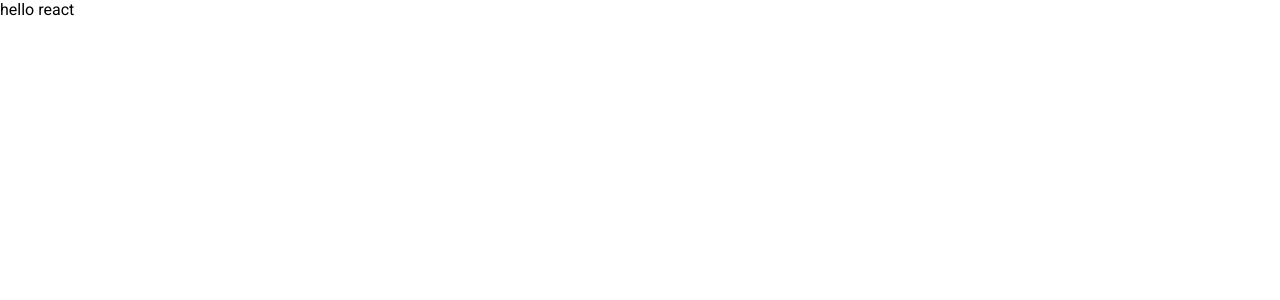
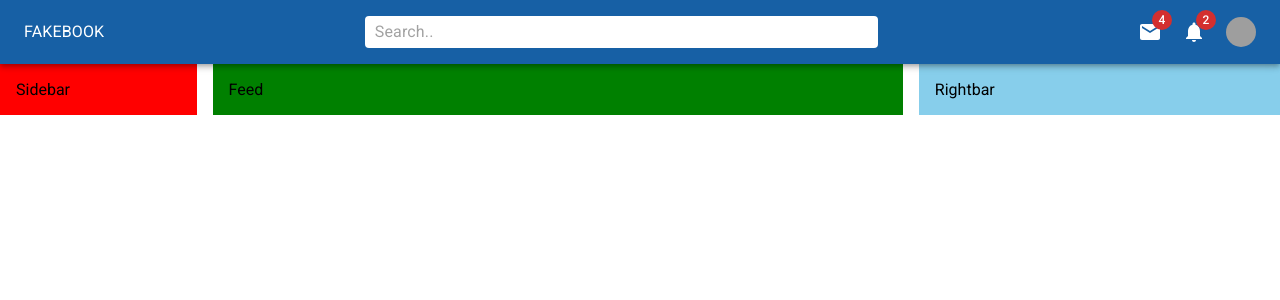
Before and after one commit to ashishpawar517/facebook-clone-react, a React (Create React App) app: page / in a window 1280 px wide. Shown: the top 300 px of the page. Built offline with nearby package versions, Linux system fonts and the light colour scheme; grey boxes are pictures that could not be loaded.

Commit message:
Navbar completed"

```diff
--- a/src/App.js
+++ b/src/App.js
@@ -1,10 +1,20 @@
+import Sidebar from "./components/Sidebar";
+import Feed from "./components/Feed";
+import RightBar from "./components/Rightbar";
+import {Box, Stack} from "@mui/material";
+import FacebookNavBar from "./components/FacebookNavBar";
 
 function App() {
-  return (
-    <div className="App">
-  hello react
-    </div>
-  );
+    return (
+        <Box>
+            <FacebookNavBar/>
+            <Stack direction="row" spacing={2} justifyContent='space-between'>
+                <Sidebar/>
+                <Feed/>
+                <RightBar/>
+            </Stack>
+        </Box>
+    );
 }
 
 export default App;
--- /dev/null
+++ b/src/components/FacebookNavBar.jsx
@@ -0,0 +1,92 @@
+import React, {useState} from 'react';
+import {AppBar, Avatar, Box, InputBase, Menu,MenuItem, Toolbar, Typography} from "@mui/material";
+import styled from "@emotion/styled";
+import {Facebook,  Notifications} from "@mui/icons-material";
+import Badge from '@mui/material/Badge';
+import MailIcon from '@mui/icons-material/Mail';
+
+function FacebookNavBar(props) {
+
+    const [open, setOpen] = useState(false);
+
+    const StyledToolbar = styled(Toolbar)({
+        display: "flex",
+        justifyContent: "space-between"
+    })
+
+    const Search = styled("div")(({theme}) => ({
+        backgroundColor: "white",
+        padding: "0 10px",
+        borderRadius: theme.shape.borderRadius,
+        width: "40%"
+    }))
+
+    const Icons = styled(Box)(({theme}) => ({
+        // backgroundColor: "white",
+        display: 'none',
+        gap: "20px",
+        alignItems: 'center',
+        [theme.breakpoints.up("sm")]: {
+            display: "flex",
+        }
+    }))
+    const UserBox = styled(Box)(({theme}) => ({
+        display: 'flex',
+        gap: "10px",
+        alignItems: 'center',
+        [theme.breakpoints.up("sm")]: {
+            display: "none",
+        }
+    }))
+    return (
+        <AppBar position="sticky">
+            <StyledToolbar>
+                <Typography varient='h6' sx={{display: {xs: "none", sm: "block"}}}>FAKEBOOK</Typography>
+                <Facebook sx={{display: {xs: "block", sm: "none"}}}/>
+                <Search><InputBase placeholder="Search.."/></Search>
+                <Icons>
+                    <Badge badgeContent={4} color="error">
+                        <MailIcon/>
+                    </Badge>
+
+                    <Badge badgeContent={2} color="error">
+                        <Notifications/>
+                    </Badge>
+                    <Avatar
+                        sx={{width: 30, height: 30}}
+                        src="https://images.pexels.com/photos/846741/pexels-photo-846741.jpeg?auto=compress&cs=tinysrgb&w=1260&h=750&dpr=2"
+                        onClick={(e) => setOpen(true)}
+                    />
+                </Icons>
+                <UserBox onClick={() => setOpen(true)}>
+                    <Avatar
+                        sx={{width: 30, height: 30}}
+                        src="https://images.pexels.com/photos/846741/pexels-photo-846741.jpeg?auto=compress&cs=tinysrgb&w=1260&h=750&dpr=2"
+                    />
+                    <Typography varient="span">Tourist</Typography>
+                </UserBox>
+
+            </StyledToolbar>
+            <Menu
+                id="demo-positioned-menu"
+                aria-labelledby="demo-positioned-button"
+                open={open}
+                onClose={(e) => setOpen(false)}
+                anchorOrigin={{
+                    vertical: "top",
+                    horizontal: "right",
+                }}
+                transformOrigin={{
+                    vertical: "top",
+                    horizontal: "right",
+                }}
+            >
+                <MenuItem>Profile</MenuItem>
+                <MenuItem>My account</MenuItem>
+                <MenuItem>Logout</MenuItem>
+            </Menu>
+        </AppBar>
+    );
+}
+
+export default FacebookNavBar;
--- /dev/null
+++ b/src/components/Feed.jsx
@@ -0,0 +1,12 @@
+import React from 'react';
+import {Box} from "@mui/material";
+
+function Feed(props) {
+    return (
+        <Box bgcolor="green" flex={4} p={2}>
+            Feed
+        </Box>
+    );
+}
+
+export default Feed;
--- /dev/null
+++ b/src/components/Rightbar.jsx
@@ -0,0 +1,12 @@
+import React from 'react';
+import {Box} from "@mui/material";
+
+function Rightbar(props) {
+    return (
+        <Box bgcolor="skyblue" flex={2} p={2} sx={{display: {xs: "none", sm: "block"}}}>
+            Rightbar
+        </Box>
+    );
+}
+
+export default Rightbar;
--- /dev/null
+++ b/src/components/Sidebar.jsx
@@ -0,0 +1,16 @@
+import React from 'react';
+import {Box} from "@mui/material";
+
+function Sidebar(props) {
+    return (
+        <Box bgcolor="red"
+             flex={1}
+             p={2}
+             sx={{display: {xs: "none", sm: "block"}}}
+        >
+            Sidebar
+        </Box>
+    );
+}
+
+export default Sidebar;
--- a/src/index.js
+++ b/src/index.js
@@ -1,10 +1,14 @@
 import React from 'react';
 import ReactDOM from 'react-dom/client';
 import App from './App';
+import {ThemeProvider} from "@mui/material";
+import {theme} from "./theme";
 
 const root = ReactDOM.createRoot(document.getElementById('root'));
 root.render(
   <React.StrictMode>
-    <App />
+      <ThemeProvider theme={theme}>
+          <App />
+      </ThemeProvider>
   </React.StrictMode>
 );
--- /dev/null
+++ b/src/theme.js
@@ -0,0 +1,16 @@
+import {createTheme} from "@mui/material";
+
+export const theme = createTheme({
+    palette:{
+        primary: {
+            main:"#1760a5",
+            light:"skyblue"
+        },
+        secondary:{
+            main:"#15c630",
+        },
+        otherColor:{
+            main:"#999"
+        }
+    }
+})
```
